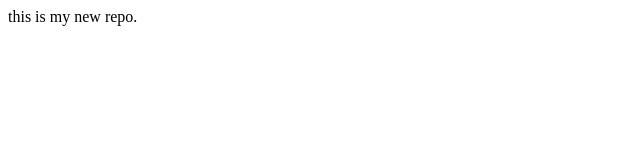
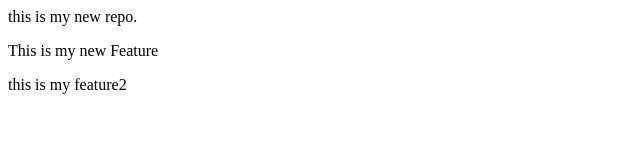
Before and after one commit to roohullah-developer/localRepository, a plain HTML site: page index.html in a window 1280 px wide. Shown: the whole page, without its empty margins (0-640 px from the left). Drawn offline with Linux system fonts and the light colour scheme.

Commit message:
add feature2

```diff
--- a/index.html
+++ b/index.html
@@ -1 +1,3 @@
 <p>this is my new repo.</p>
+<p>This is my new Feature</p>
+<p>this is my feature2</p>
```
